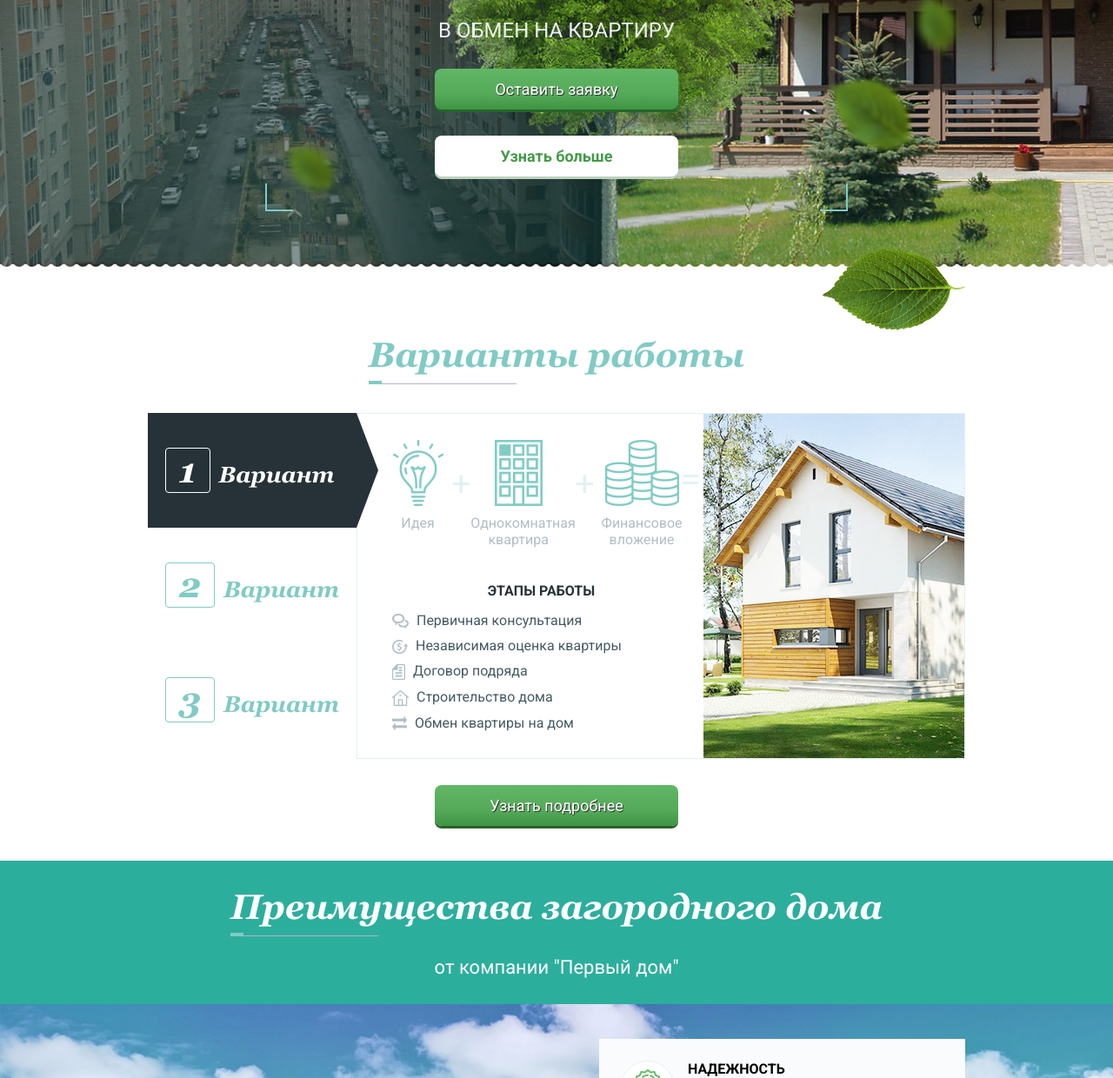
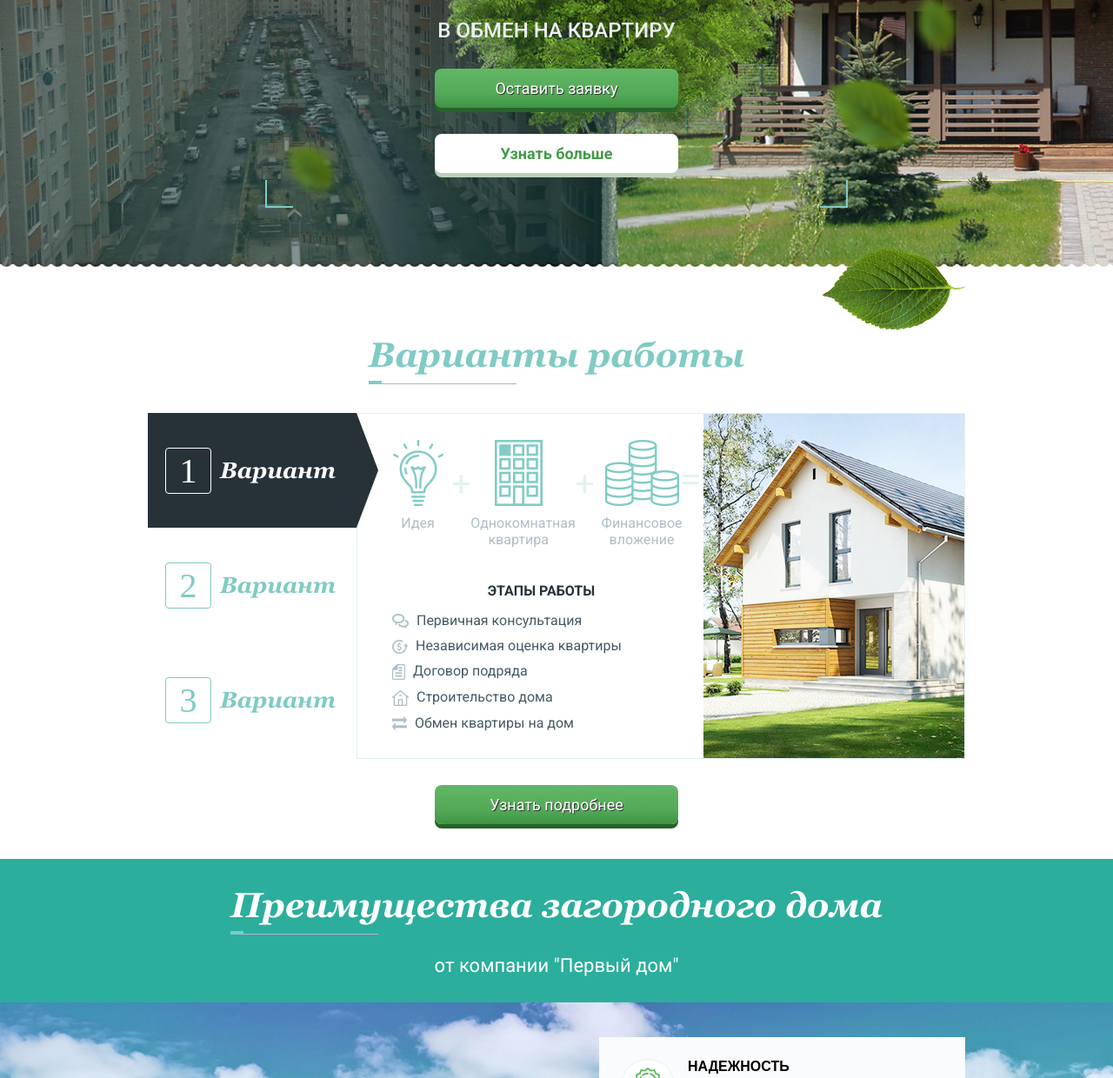
Before and after one commit to dsainst/first-house, a plain HTML site: page index.html in a window 1280 px wide. Shown: the part 400-1640 px from the top of the page at 87% size. Drawn offline with nearby package versions, Linux system fonts and the light colour scheme.

Commit message:
prelast commit

```diff
--- a/tpl/css/style.less
+++ b/tpl/css/style.less
@@ -178,6 +178,7 @@ a {
      color: #eceff1;
       text-transform: uppercase;
       display: block;
+      font-weight: 500;
       margin: 20px 0;
     }
   }
@@ -248,7 +249,7 @@ a {
 }
 
 .btn-classic {
-  padding: 13px 30px;
+  padding: 12px 30px;
   background: #80cbc4;
   background: linear-gradient(to top, #3e9442 0%, #54a958 36%, #62b766 100%);
   color: #fff;
@@ -258,7 +259,7 @@ a {
   font-size: 18px;
   display: block;
   text-shadow: 1px 1px #333;
-  box-shadow: 0 3px 0 #27632a;
+  box-shadow: 0 5px 0 #27632a;
   position: relative;
   &:hover {
     background: linear-gradient(to bottom, #3e9442 0%, #54a958 36%, #62b766 100%);
@@ -267,7 +268,7 @@ a {
 }
 
 .btn-white {
-  padding: 13px 30px;
+  padding: 12px 30px;
   background: #fff;
   font-weight: bold;
   color: #449a48;
@@ -275,7 +276,7 @@ a {
   font-size: 18px;
   display: block;
   position: relative;
-  box-shadow: 0 3px 0 #bed1bf;
+  box-shadow: 0 5px 0 #bed1bf;
   &:hover {
     bottom: -2px;
     box-shadow: none;
@@ -289,15 +290,22 @@ a {
         font-size: 26px;
         font-family: Georgia-BoldItalic, sans-serif;
         outline: none;
+        line-height: 132px;
         padding: 0 20px;
         span {
           font-size: 40px;
           border: 1px solid #80cbc4;
           border-radius: 4px;
-          padding: 2px 15px;
-          line-height: 132px;
+          /* padding: 0; */
+          line-height: 52px;
           margin-right: 10px;
           text-align: center;
+          margin-top: 40px;
+          width: 51px;
+          display: block;
+          height: 51px;
+          float: left;
+          font-family: "Georgia Regular";
         }
       }
       &.ui-state-active {
@@ -455,11 +463,13 @@ a {
 
           p {
             font-size: 14px;
+            font-family:  "Roboto", sans-serif;
             &.title {
               font-size: 16px;
               text-transform: uppercase;
-              font-weight: bold;
+              font-weight: 600;
               margin-bottom: 5px;
+              font-family: "Myriad Pro", sans-serif;
             }
           }
         }
@@ -647,7 +657,7 @@ a {
     text-align: center;
     overflow: hidden;
     .sticker {
-      margin: 0px auto 20px;
+      margin: -6px auto 20px;
       font-size: 22px;
       color: #fff;
       background: #66bb6a;
@@ -834,8 +844,9 @@ a {
       }
       p {
         font-size: 20px;
+        font-weight: 500;
         text-transform: uppercase;
-        color: #26a69a;
+        color: #80cbc4;
         line-height: 1.5em;
       }
     }
@@ -850,7 +861,7 @@ a {
     margin: 30px 0 0;
     .green-center {
       font-size: 24px;
-      color: green;
+      color: #3c9240;
       text-decoration: underline;
       font-family: Georgia-BoldItalic, sans-serif;
       margin-bottom: 20px;
--- a/tpl/js/my.js
+++ b/tpl/js/my.js
@@ -52,7 +52,7 @@ function call_modal(init) {
 // Cache selectors
 var lastId,
     topMenu = $(".top-menu"),
-    topMenuHeight = topMenu.outerHeight(),
+    topMenuHeight = topMenu.outerHeight()+50,
 // All list items
     menuItems = topMenu.find("a"),
 // Anchors corresponding to menu items
@@ -65,8 +65,11 @@ var lastId,
 // Bind click handler to menu items
 // so we can get a fancy scroll animation
 menuItems.click(function(e){
+    var correct = 0;
+    if (topMenu.hasClass('menu-fix'))
+        correct = 50;
     var href = $(this).attr("href"),
-        offsetTop = href === "#" ? 0 : $(href).offset().top-topMenuHeight+1;
+        offsetTop = href === "#" ? 0 : $(href).offset().top-topMenuHeight+correct+1;
     noScrollAction = true;
     $('html, body').stop().animate({
         scrollTop: offsetTop
```
Also changed, not shown: tpl/css/style.css, tpl/images/var5.png (added).
